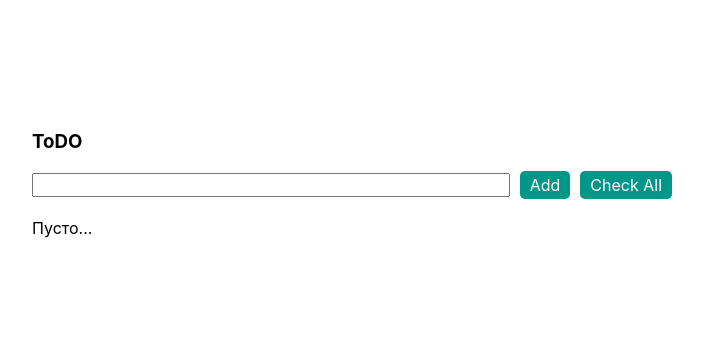
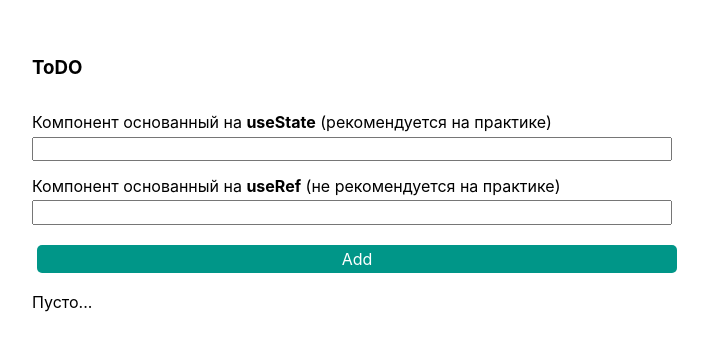
Before and after one commit to University-MITSO/react-labs, a React (Create React App) app in the folder lab2-state/: page / in a window 1280 px wide. Shown: the part 225-576 px from the top of the page, without its empty margins (288-996 px from the left). Built offline with nearby package versions, Linux system fonts and the light colour scheme.

Commit message:
ref: minor

```diff
--- a/lab2-state/src/components/TodoForm/index.tsx
+++ b/lab2-state/src/components/TodoForm/index.tsx
@@ -3,7 +3,7 @@ import styles from "./styles.module.scss";
 import React, { FC, useState } from "react";
 import { TodoModel } from "../../models/Todo";
 import InputControlWithUseState from "../InputControlWithUseState";
-// import InputControlWithUseRef from "../InputControlWithUseRef";
+import InputControlWithUseRef from "../InputControlWithUseRef";
 
 // Типизируем входные параметры компоненты
 interface TodoFormProps {
@@ -33,16 +33,23 @@ const TodoForm: FC<TodoFormProps> = (props) => {
 
   return (
     <form className={styles.TodoForm}>
-      {/* Компонент основанный на useState (рекомендуется на практике) */}
-      <InputControlWithUseState value={description} onInput={handleInput} />
+      <div className={styles.TodoForm__InputControlWrapper}>
+        <div className={styles.TodoForm__InputControlGroup}>
+          {/* Компонент основанный на useState (рекомендуется на практике) */}
+          <p>Компонент основанный на <b>useState</b> (рекомендуется на практике)</p>
+          <InputControlWithUseState value={description} onInput={handleInput} />
+        </div>
 
-      {/* Компонент основанный на useRef (не рекомендуется на практике) */}
-      {/* <InputControlWithUseRef value={description} onInput={handleInput} /> */}
+        <div className={styles.TodoForm__InputControlGroup}>
+          {/* Компонент основанный на useRef (не рекомендуется на практике) */}
+          <p>Компонент основанный на <b>useRef</b> (не рекомендуется на практике)</p>
+          <InputControlWithUseRef value={description} onInput={handleInput} />
+        </div>
+      </div>
 
       <button className={styles.TodoForm__Add} onClick={handleAdd}>
         Add
       </button>
-      <button className={styles.TodoForm__CheckAll}>Check All</button>
     </form>
   );
 };
--- a/lab2-state/src/components/TodoForm/styles.module.scss
+++ b/lab2-state/src/components/TodoForm/styles.module.scss
@@ -1,13 +1,25 @@
 .TodoForm {
   display: flex;
+  flex-direction: column;
   align-items: center;
   margin-bottom: 20px;
 
-  input {
-    flex-grow: 1;
+  &__InputControlWrapper {
+    width: 100%;
+    margin-bottom: 20px;
+  }
+
+  &__InputControlGroup {
+    display: flex;
+    flex-direction: column;
+
+    p {
+      margin-bottom: 5px;
+    }
   }
 
   button {
+    width: 100%;
     margin-left: 10px;
   }
 }
```
